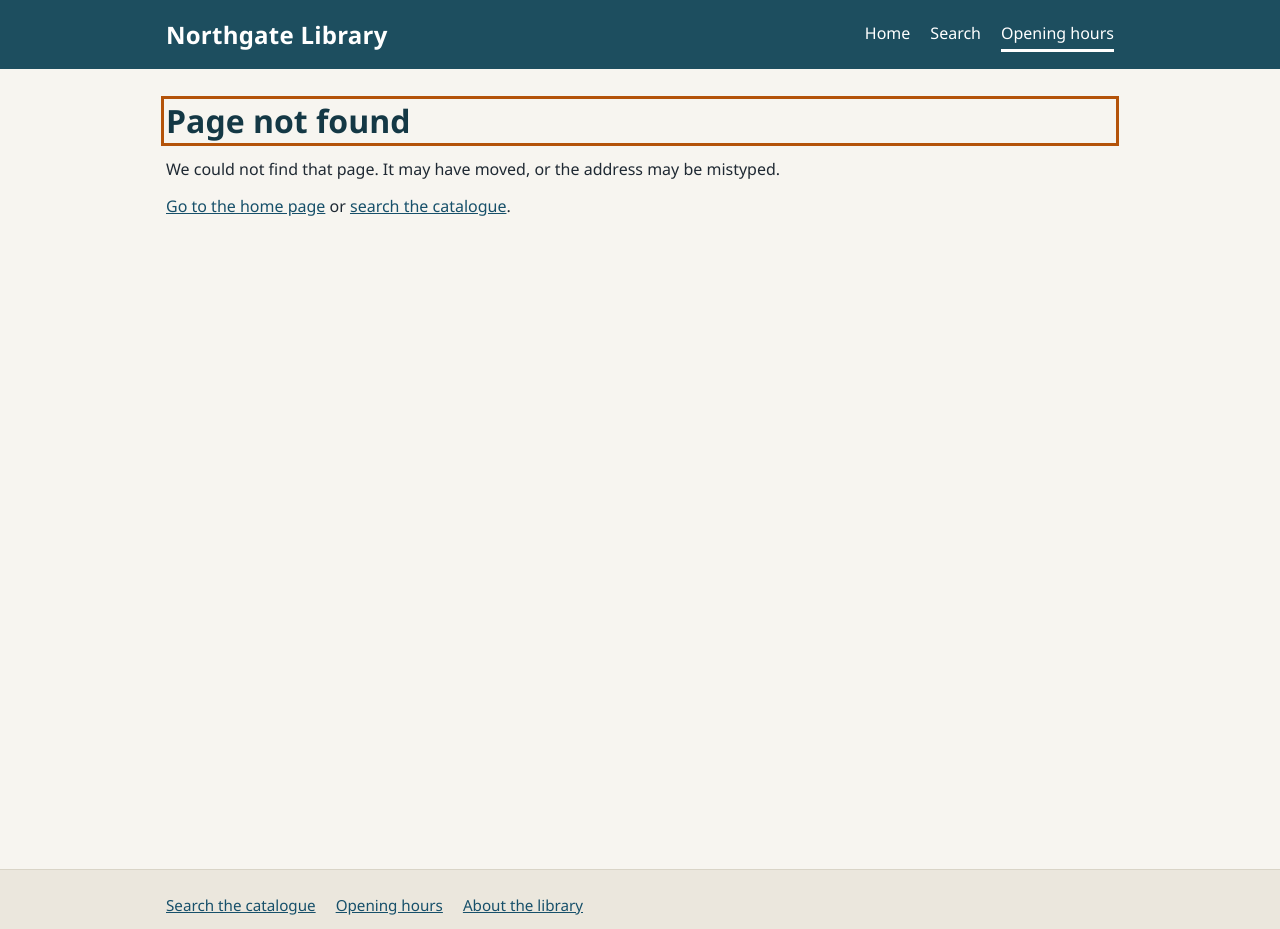
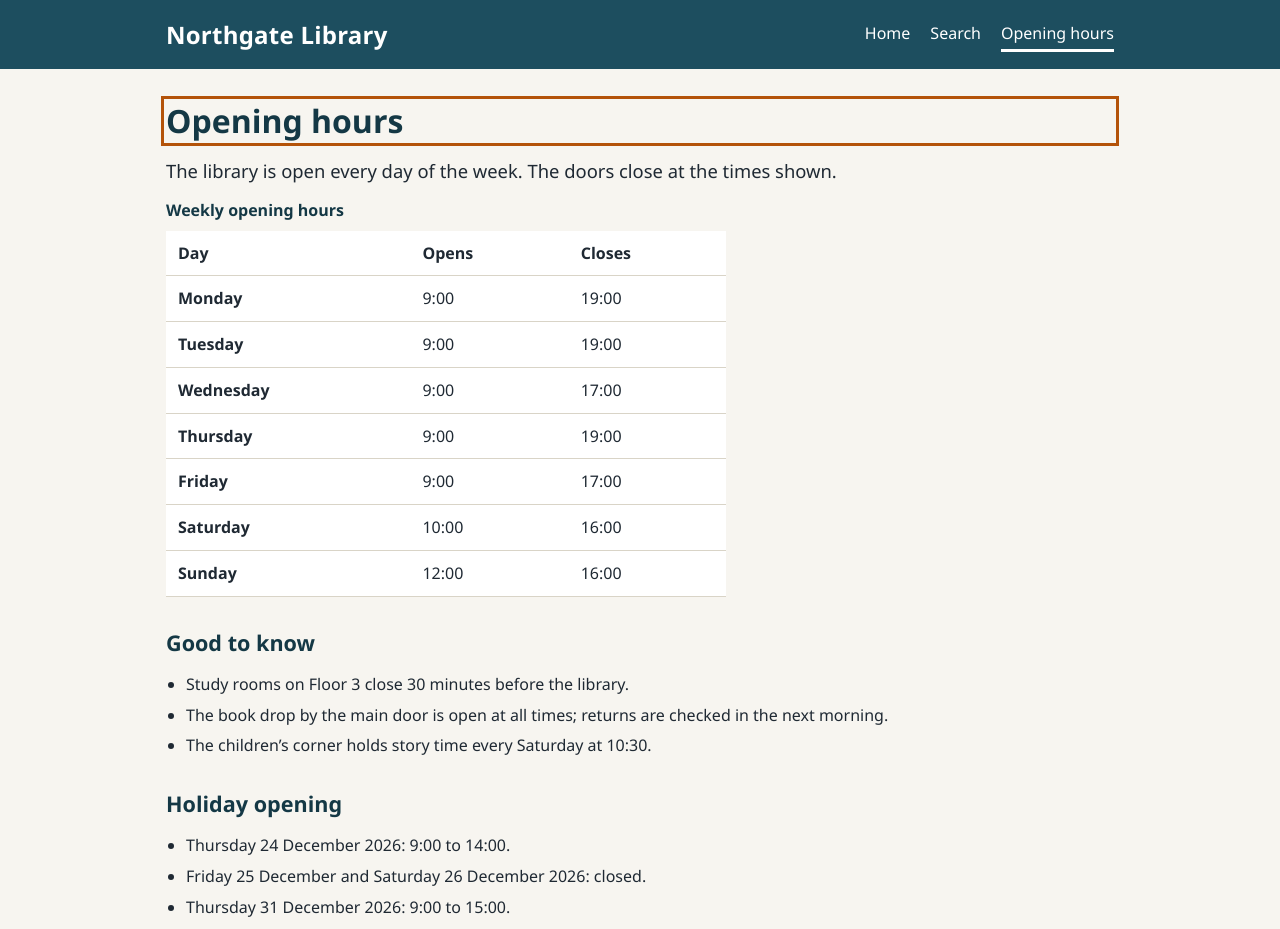
Before and after one commit to FaatehHaneef/Vanguard, a Vue app in the folder sites/northgate-library/: page /hours in a window 1280 px wide. Shown: the top 929 px of the page. Built offline with nearby package versions, Linux system fonts and the light colour scheme.

Commit message:
feat(northgate): add the opening hours page

```diff
--- a/sites/northgate-library/src/router.js
+++ b/sites/northgate-library/src/router.js
@@ -5,6 +5,7 @@ import SearchView from './views/SearchView.vue'
 import BookView from './views/BookView.vue'
 import ReserveView from './views/ReserveView.vue'
 import ReservedView from './views/ReservedView.vue'
+import HoursView from './views/HoursView.vue'
 import NotFoundView from './views/NotFoundView.vue'
 
 const routes = [
@@ -13,6 +14,7 @@ const routes = [
   { path: '/book/:id', component: BookView },
   { path: '/reserve/:id', component: ReserveView },
   { path: '/reserved', component: ReservedView, meta: { title: 'Reservation confirmed' } },
+  { path: '/hours', component: HoursView, meta: { title: 'Opening hours' } },
   { path: '/about', component: AboutView, meta: { title: 'About the library' } },
   { path: '/:rest(.*)*', component: NotFoundView, meta: { title: 'Page not found' } },
 ]
--- a/sites/northgate-library/src/styles.css
+++ b/sites/northgate-library/src/styles.css
@@ -370,3 +370,10 @@ td {
 .actions {
   margin-top: 20px;
 }
+
+caption {
+  text-align: left;
+  font-weight: 700;
+  padding: 0 0 8px;
+  color: var(--teal-dark);
+}
--- /dev/null
+++ b/sites/northgate-library/src/views/HoursView.vue
@@ -0,0 +1,49 @@
+<script setup>
+const week = [
+  ['Monday', '9:00', '19:00'],
+  ['Tuesday', '9:00', '19:00'],
+  ['Wednesday', '9:00', '17:00'],
+  ['Thursday', '9:00', '19:00'],
+  ['Friday', '9:00', '17:00'],
+  ['Saturday', '10:00', '16:00'],
+  ['Sunday', '12:00', '16:00'],
+]
+</script>
+
+<template>
+  <h1 tabindex="-1">Opening hours</h1>
+  <p class="lead">The library is open every day of the week. The doors close at the times shown.</p>
+
+  <table>
+    <caption>Weekly opening hours</caption>
+    <thead>
+      <tr>
+        <th scope="col">Day</th>
+        <th scope="col">Opens</th>
+        <th scope="col">Closes</th>
+      </tr>
+    </thead>
+    <tbody>
+      <tr v-for="[day, opens, closes] in week" :key="day">
+        <th scope="row">{{ day }}</th>
+        <td>{{ opens }}</td>
+        <td>{{ closes }}</td>
+      </tr>
+    </tbody>
+  </table>
+
+  <h2>Good to know</h2>
+  <ul class="plain-list">
+    <li>Study rooms on Floor 3 close 30 minutes before the library.</li>
+    <li>The book drop by the main door is open at all times; returns are checked in the next morning.</li>
+    <li>The children’s corner holds story time every Saturday at 10:30.</li>
+  </ul>
+
+  <h2>Holiday opening</h2>
+  <ul class="plain-list">
+    <li>Thursday 24 December 2026: 9:00 to 14:00.</li>
+    <li>Friday 25 December and Saturday 26 December 2026: closed.</li>
+    <li>Thursday 31 December 2026: 9:00 to 15:00.</li>
+    <li>Friday 1 January 2027: closed.</li>
+  </ul>
+</template>
```
